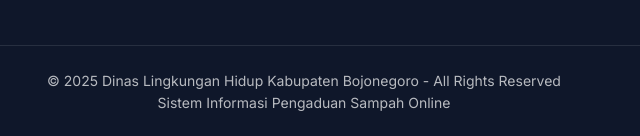
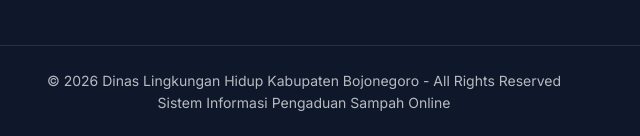
Before and after one commit to zackykeceng/latihansampah, a plain HTML site: page public/index.html in a window 1280 px wide. Shown: the part 5210-5346 px from the top of the page, 336-976 px from the left. Drawn offline with nearby package versions, Linux system fonts and the light colour scheme; no server answers.

Commit message:
Update index.html

```diff
--- a/public/index.html
+++ b/public/index.html
@@ -584,7 +584,7 @@
 
         <div class="footer-bottom">
             <div class="footer-bottom-content">
-                <p>&copy; 2025 Dinas Lingkungan Hidup Kabupaten Bojonegoro - All Rights Reserved</p>
+                <p>&copy; 2026 Dinas Lingkungan Hidup Kabupaten Bojonegoro - All Rights Reserved</p>
                 <p>Sistem Informasi Pengaduan Sampah Online</p>
             </div>
         </div>
```
